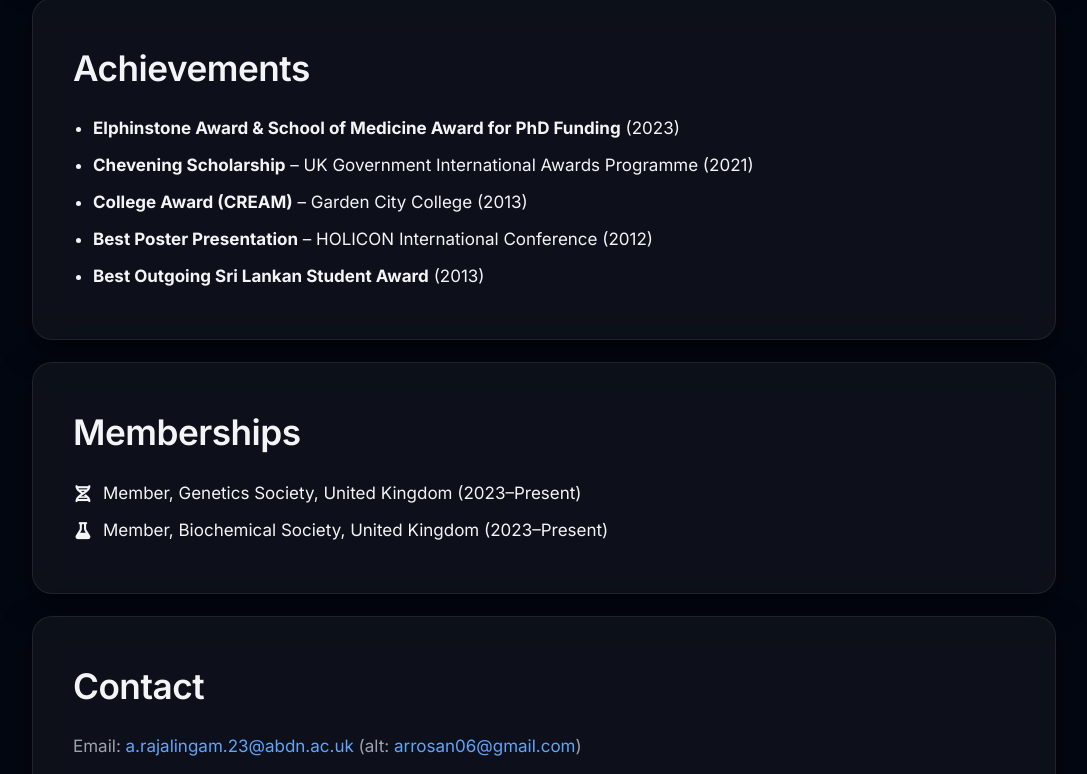
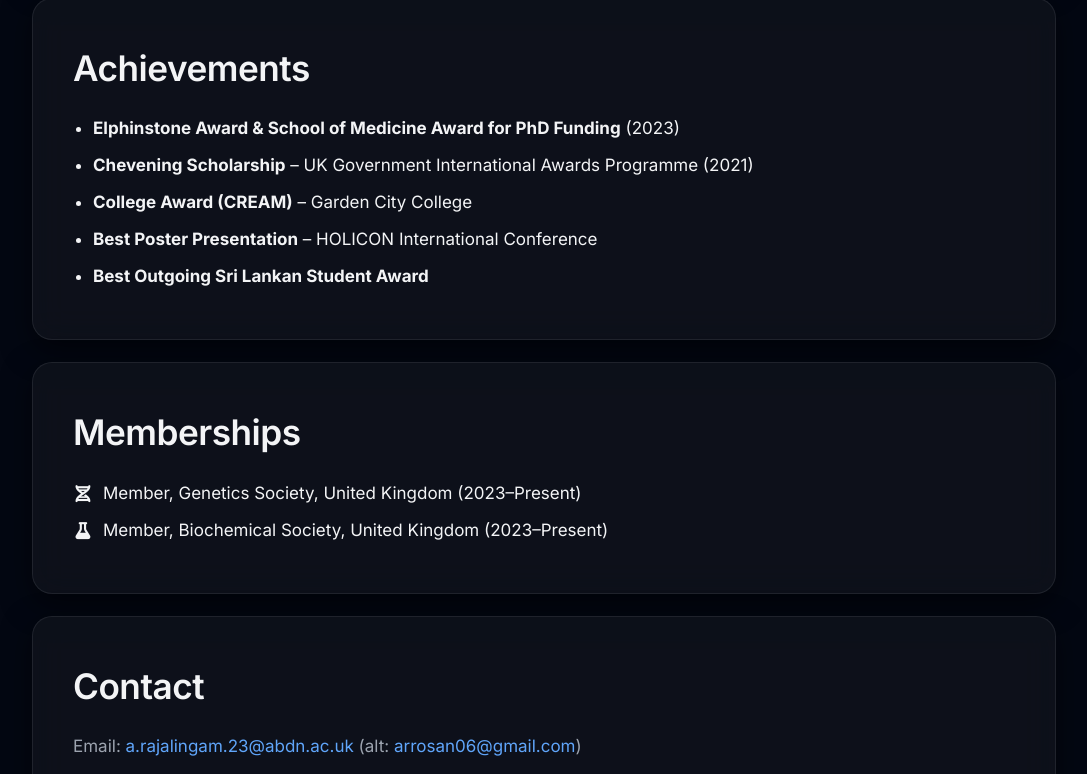
Before and after one commit to ArrosanRajalingam/ArrosanRajalingam.github.io, a plain HTML site: page index.html in a window 1280 px wide. Shown: the part 4894-5668 px from the top of the page, without its empty margins (96-1183 px from the left). Drawn offline with Linux system fonts and the light colour scheme; no server answers; some icons are missing.

Commit message:
Update index.html

```diff
--- a/index.html
+++ b/index.html
@@ -870,10 +870,10 @@
                         Funding</strong> (2023)</li>
                 <li style="margin-bottom: 8px;"><strong>Chevening Scholarship</strong> – UK Government International
                     Awards Programme (2021)</li>
-                <li style="margin-bottom: 8px;"><strong>College Award (CREAM)</strong> – Garden City College (2013)</li>
+                <li style="margin-bottom: 8px;"><strong>College Award (CREAM)</strong> – Garden City College</li>
                 <li style="margin-bottom: 8px;"><strong>Best Poster Presentation</strong> – HOLICON International
-                    Conference (2012)</li>
-                <li style="margin-bottom: 8px;"><strong>Best Outgoing Sri Lankan Student Award</strong> (2013)</li>
+                    Conference</li>
+                <li style="margin-bottom: 8px;"><strong>Best Outgoing Sri Lankan Student Award</strong> </li>
             </ul>
         </section>
 
```
